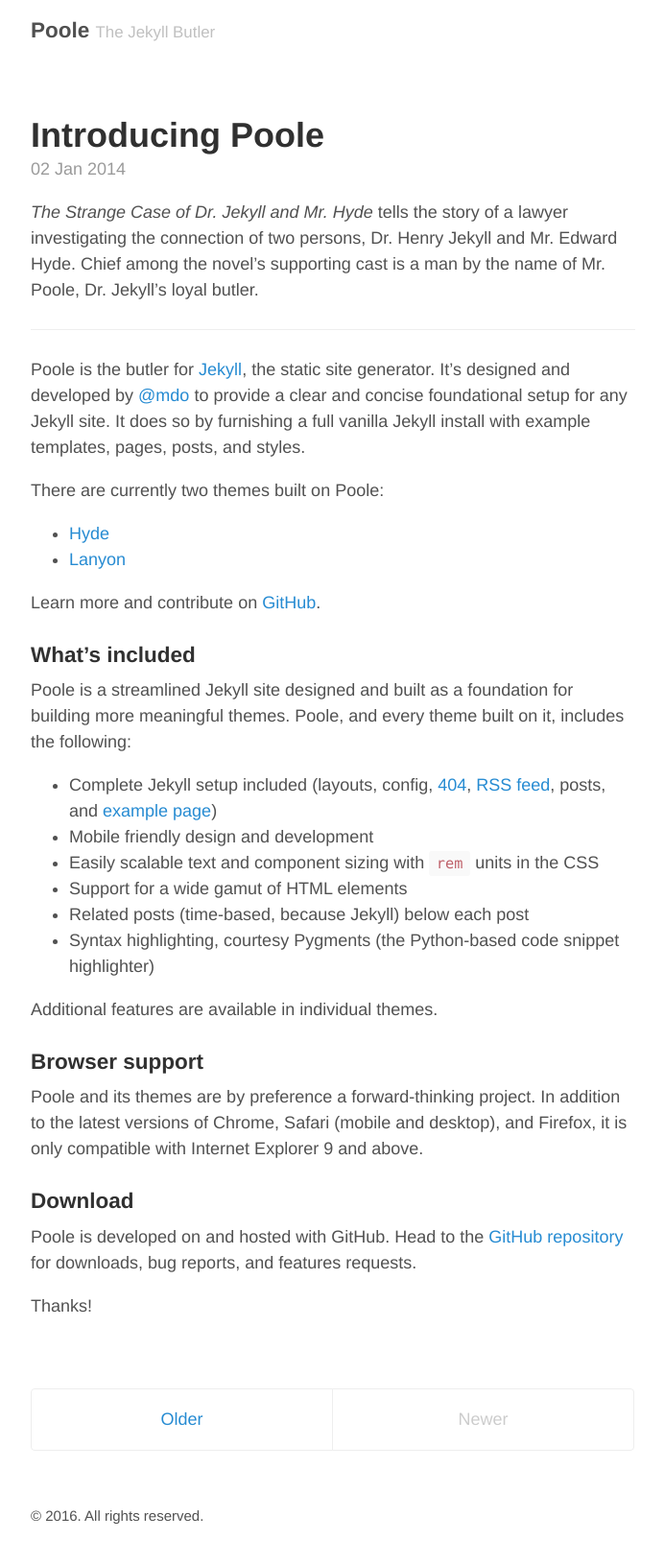
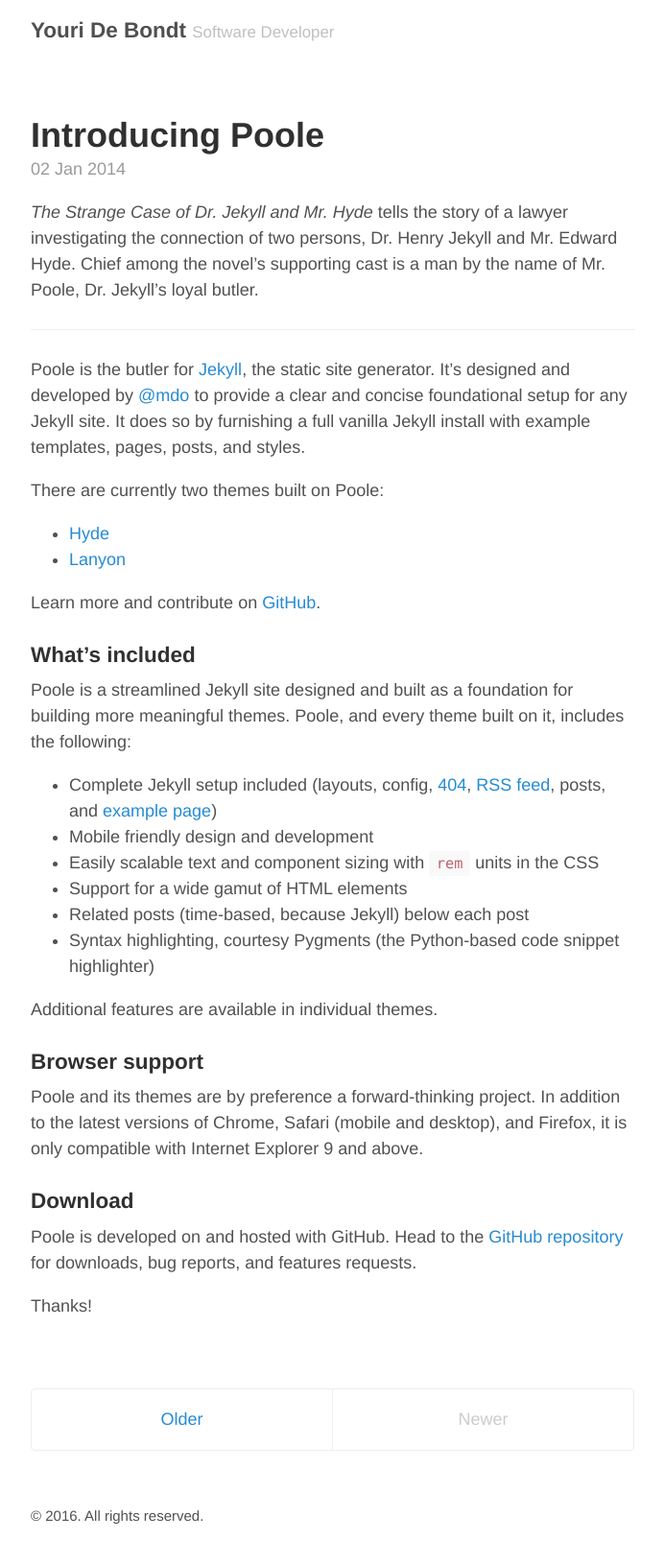
Before and after one commit to ydbondt/ydbondt.github.io, a Jekyll site: the page built from index.html, in a window 1280 px wide. Shown: the whole page at 96% size, without its empty margins (293-985 px from the left). Built offline with Jekyll 4.4.1, drawn with Linux system fonts in a browser that asks for light colours; the list of posts is cut into pages by our own code.

Commit message:
Changed title

```diff
--- a/_config.yml
+++ b/_config.yml
@@ -4,9 +4,9 @@
 permalink:           pretty
 
 # Setup
-title:               Poole
-tagline:             The Jekyll Butler
-url:                 http://getpoole.com
+title:               Youri De Bondt
+tagline:             Software Developer
+url:                 http://ydbondt.github.io
 paginate:            1
 baseurl:             ""
 
```
